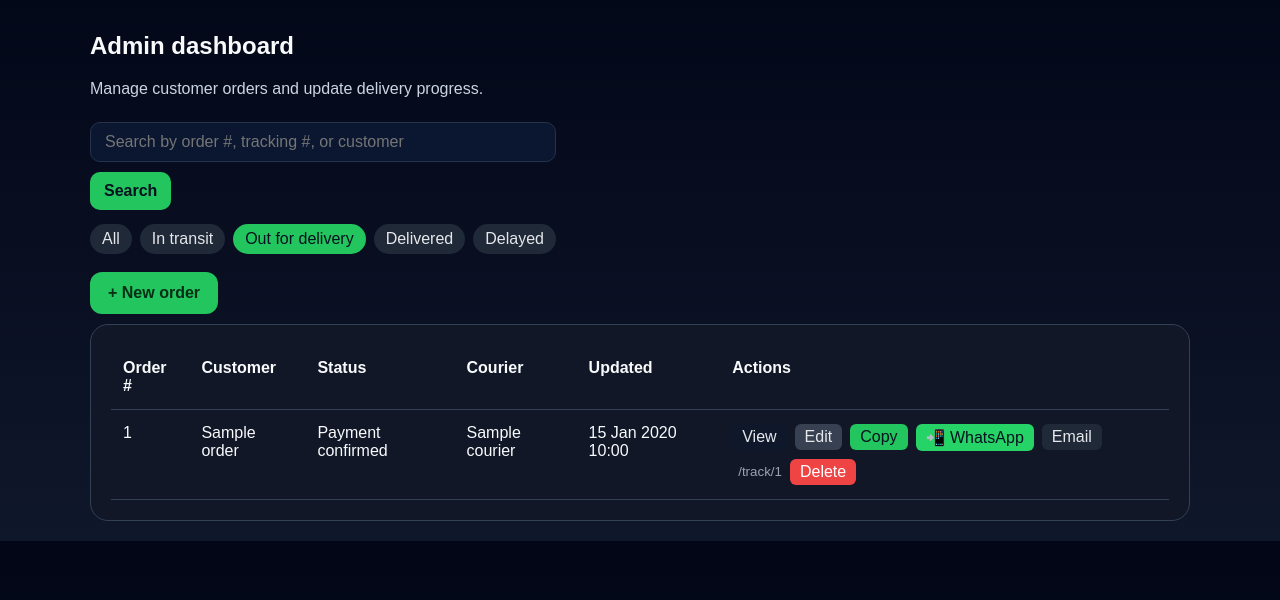
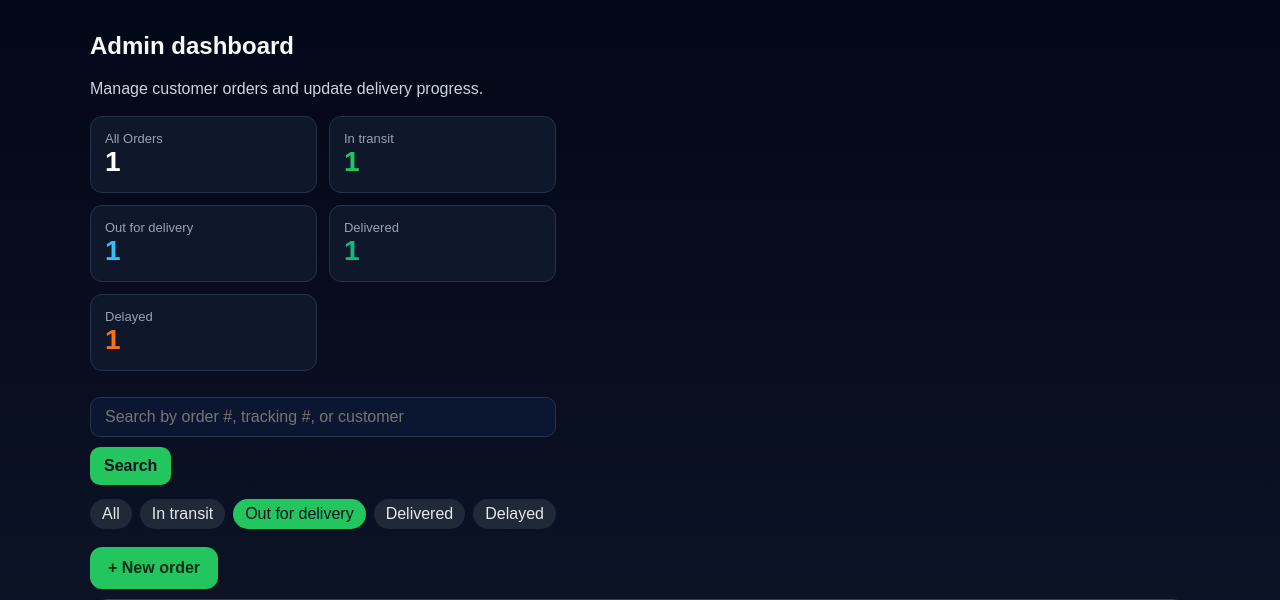
Before and after one commit to Akhona518/where-is-my-order, a Python web app: template templates/admin_dashboard.html in a window 1280 px wide. Shown: the part 51-651 px from the top of the page. Before the commit the page ends 592 px from the top, so only its background shows below. Run offline with Jinja, Linux system fonts and the light colour scheme; the template is opened without the code that fills it: most values are stand-ins (such as "Sample title", 1, 10 or a date in 2020).

Commit message:
Update admin_dashboard.html

```diff
--- a/templates/admin_dashboard.html
+++ b/templates/admin_dashboard.html
@@ -4,6 +4,32 @@
     <div>
         <h1>Admin dashboard</h1>
         <p>Manage customer orders and update delivery progress.</p>
+        <div style="display:grid; grid-template-columns:repeat(auto-fit, minmax(160px, 1fr)); gap:12px; margin-top:18px; margin-bottom:18px;">
+  <div style="padding:14px; border-radius:12px; background:#0f172a; border:1px solid #24324a;">
+    <div style="font-size:13px; color:#94a3b8;">All Orders</div>
+    <div style="font-size:28px; font-weight:700; color:white;">{{ all_count }}</div>
+  </div>
+
+  <div style="padding:14px; border-radius:12px; background:#0f172a; border:1px solid #24324a;">
+    <div style="font-size:13px; color:#94a3b8;">In transit</div>
+    <div style="font-size:28px; font-weight:700; color:#22c55e;">{{ in_transit_count }}</div>
+  </div>
+
+  <div style="padding:14px; border-radius:12px; background:#0f172a; border:1px solid #24324a;">
+    <div style="font-size:13px; color:#94a3b8;">Out for delivery</div>
+    <div style="font-size:28px; font-weight:700; color:#38bdf8;">{{ out_for_delivery_count }}</div>
+  </div>
+
+  <div style="padding:14px; border-radius:12px; background:#0f172a; border:1px solid #24324a;">
+    <div style="font-size:13px; color:#94a3b8;">Delivered</div>
+    <div style="font-size:28px; font-weight:700; color:#10b981;">{{ delivered_count }}</div>
+  </div>
+
+  <div style="padding:14px; border-radius:12px; background:#0f172a; border:1px solid #24324a;">
+    <div style="font-size:13px; color:#94a3b8;">Delayed</div>
+    <div style="font-size:28px; font-weight:700; color:#f97316;">{{ delayed_count }}</div>
+  </div>
+</div>
         <form method="get" action="{{ url_for('admin_dashboard') }}" style="margin-top:14px; margin-bottom:14px; display:flex; gap:10px; flex-wrap:wrap;">
   {% if status_filter %}
     <input type="hidden" name="status" value="{{ status_filter }}">
```
